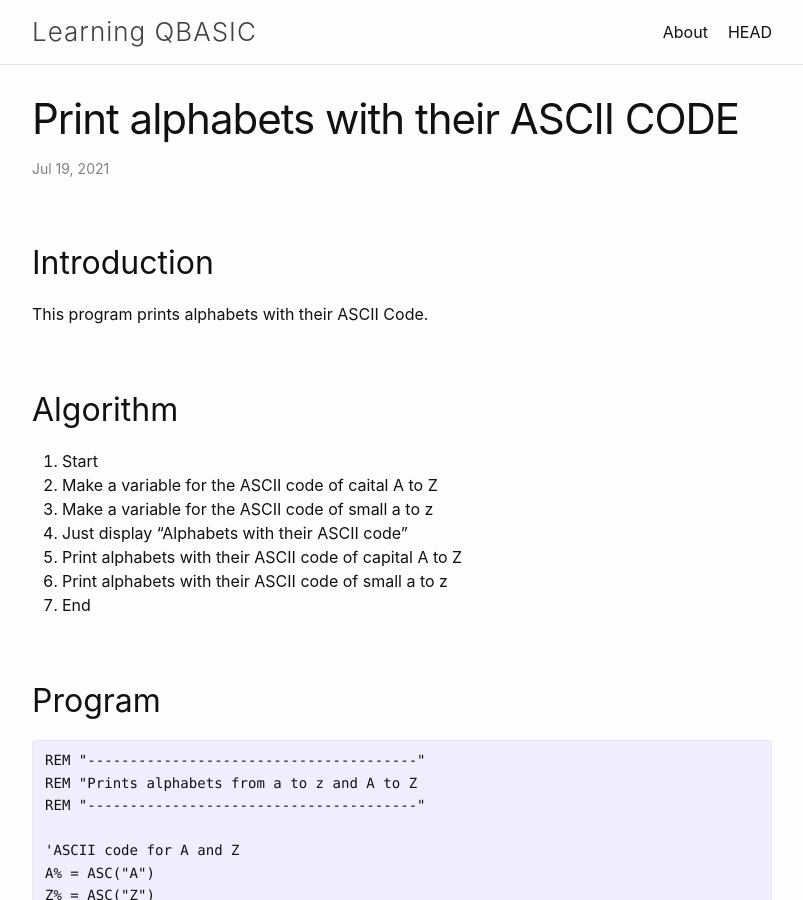
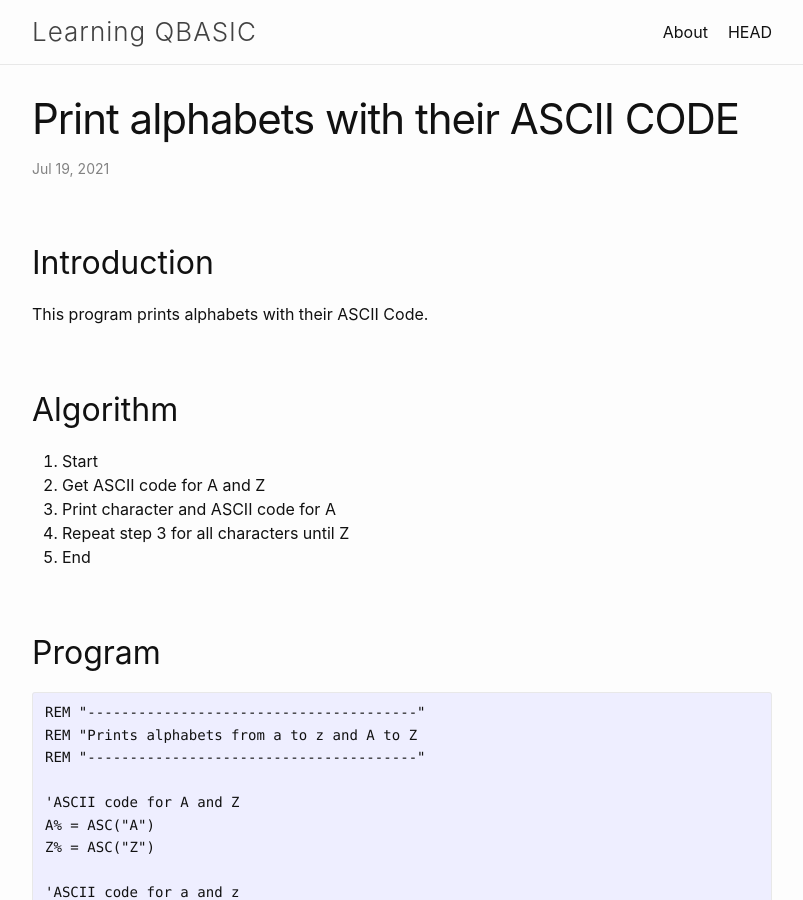
Before and after one commit to avecnavadita/qbasic-blog, a Jekyll site: the page built from _posts/2021-7-19-alphabets.md, in a window 1280 px wide and 900 px high. Shown: the whole window, without its empty margins (238-1041 px from the left). Built offline with Jekyll 4.4.1, drawn with Linux system fonts in a browser that asks for light colours.

Commit message:
Update 2021-7-19-alphabets.md

```diff
--- a/_posts/2021-7-19-alphabets.md
+++ b/_posts/2021-7-19-alphabets.md
@@ -8,11 +8,9 @@ This program prints alphabets with their ASCII Code.
 
 ## Algorithm
 1. Start
-1. Make a variable for the ASCII code of caital A to Z
-1. Make a variable for the ASCII code of small a to z
-1. Just display "Alphabets with their ASCII code"
-1. Print alphabets with their ASCII code of capital A to Z
-1. Print alphabets with their ASCII code of small a to z
+1. Get ASCII code for A and Z
+1. Print character and ASCII code for A
+1. Repeat step 3 for all characters until Z
 1. End
 
 ## Program
```
